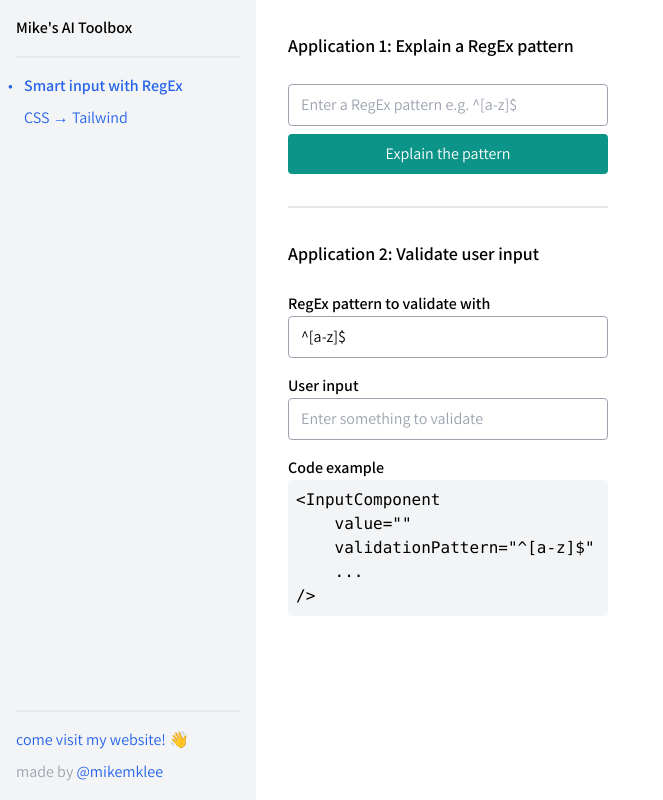
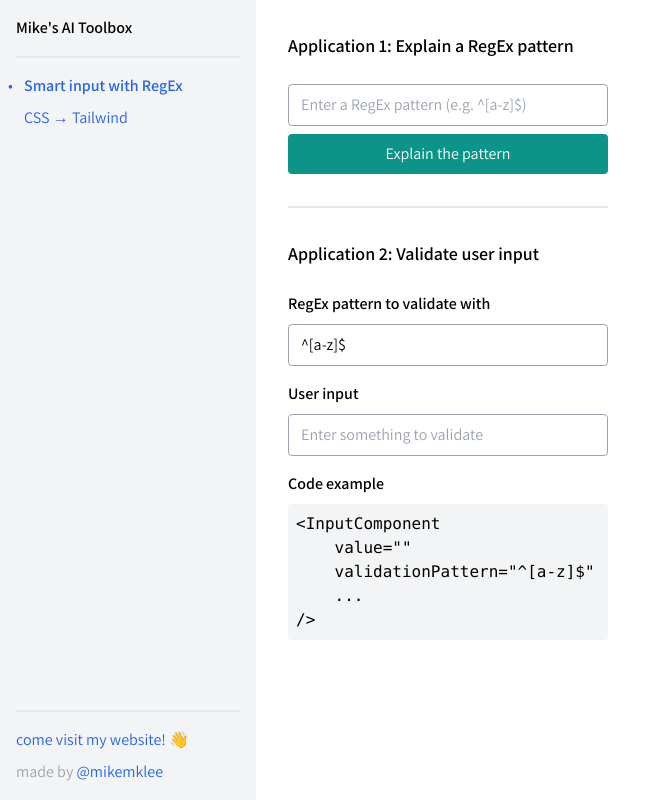
Before and after one commit to mikemklee/ai-toolbox, a Next.js app: page /smart-regex-input in a window 1280 px wide. Shown: the whole page, without its empty margins (0-663 px from the left). Built offline with nearby package versions, Linux system fonts and the light colour scheme.

Commit message:
Set layout for input from its parent

```diff
--- a/src/components/InputText.tsx
+++ b/src/components/InputText.tsx
@@ -79,7 +79,7 @@ export default function InputText({
         onChange={onChange}
         onBlur={handleBlur}
         onKeyDown={handleKeyDown}
-        className={`px-3 py-2 border rounded  mb-2 w-full transition-all ${
+        className={`px-3 py-2 border rounded w-full transition-all ${
           isValidating
             ? "bg-gray-200 border-gray-300 outline-gray-300 cursor-wait"
             : ""
--- a/src/pages/css2tw/index.tsx
+++ b/src/pages/css2tw/index.tsx
@@ -48,7 +48,7 @@ export default function Page() {
         <main className="flex flex-col w-80">
           <h3 className="mb-6 text-xl font-semibold">CSS → Tailwind</h3>
 
-          <div className="flex flex-col w-full">
+          <div className="flex flex-col w-full gap-y-2">
             <InputText
               value={patternInput}
               placeholder="Enter CSS rules here"
--- a/src/pages/smart-regex-input/index.tsx
+++ b/src/pages/smart-regex-input/index.tsx
@@ -55,10 +55,10 @@ export default function Page() {
               Application 1: Explain a RegEx pattern
             </h3>
 
-            <div className="flex flex-col w-full">
+            <div className="flex flex-col w-full gap-y-2">
               <InputText
                 value={patternInput}
-                placeholder="Enter a RegEx pattern e.g. ^[a-z]$"
+                placeholder="Enter a RegEx pattern (e.g. ^[a-z]$)"
                 onChange={(e) => setPatternInput(e.target.value)}
               />
 
@@ -88,13 +88,13 @@ export default function Page() {
               Application 2: Validate user input
             </h3>
 
-            <div className="flex flex-col w-full">
+            <div className="flex flex-col w-full gap-y-2">
               <span className="font-semibold">
                 RegEx pattern to validate with
               </span>
               <InputText
                 value={validationPattern}
-                placeholder="Enter a RegEx pattern e.g. ^[a-z]$"
+                placeholder="Enter a RegEx pattern (e.g. ^[a-z]$)"
                 onChange={(e) => setValidationPattern(e.target.value)}
               />
 
```
